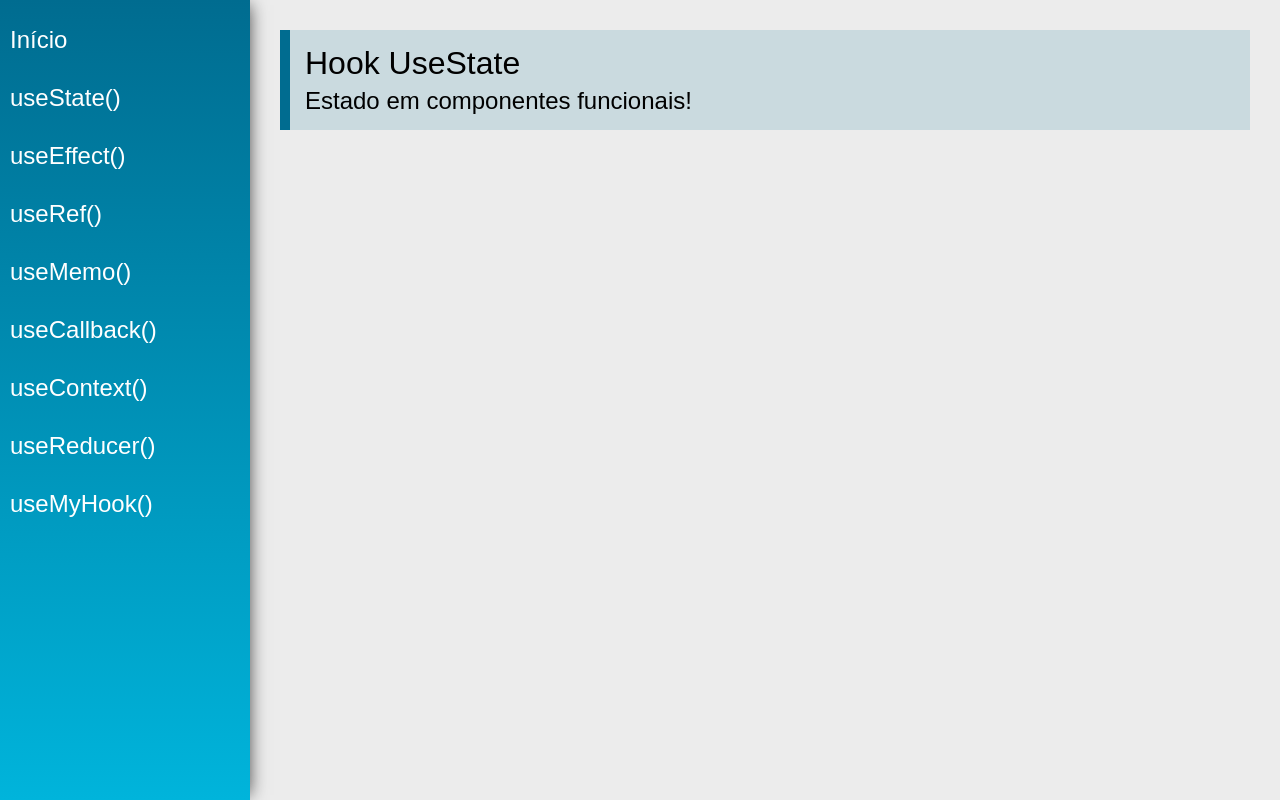
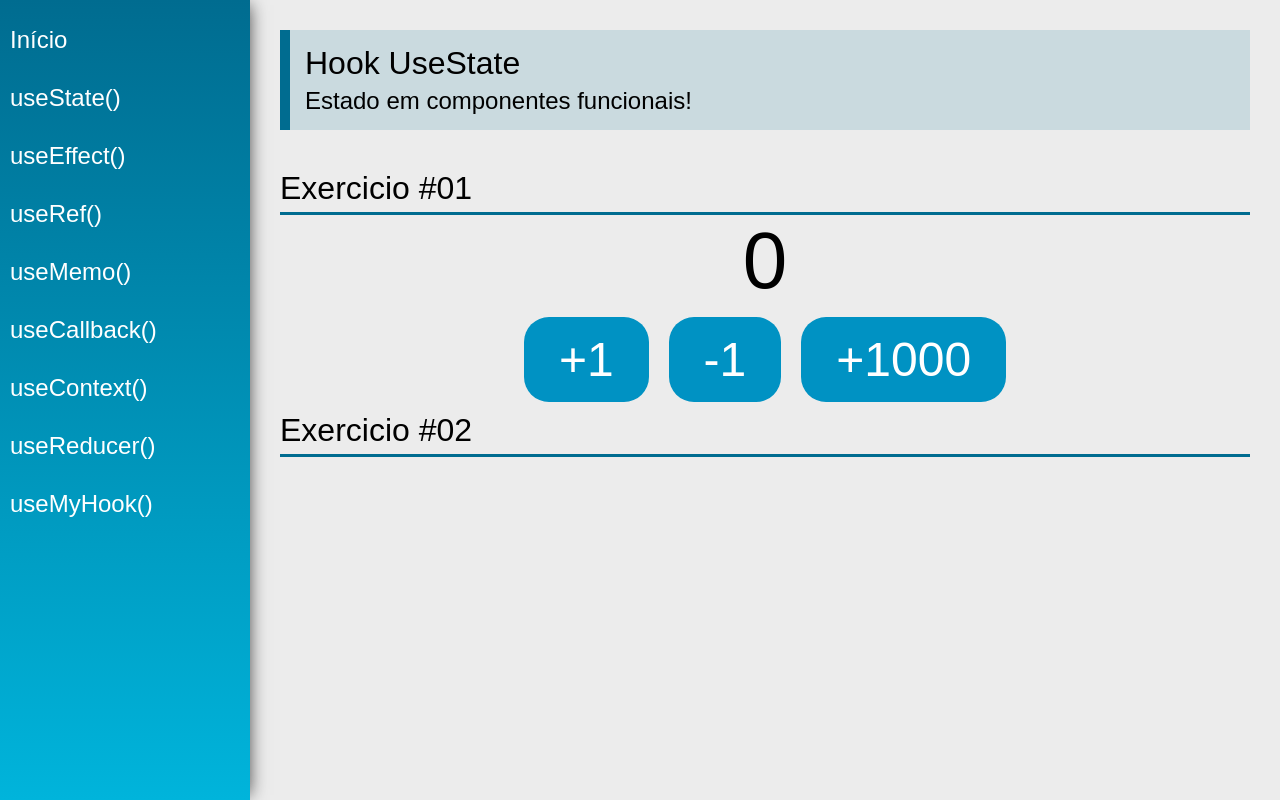
Before and after one commit to Ricardo-Lucena-Clear/-React-Hooks, a React (Create React App) app: page /useState in a window 1280 px wide. Built offline with nearby package versions, Linux system fonts and the light colour scheme.

Commit message:
useState #01

```diff
--- a/src/views/examples/UseState.jsx
+++ b/src/views/examples/UseState.jsx
@@ -1,13 +1,24 @@
-import React from 'react'
+import React, { useState } from 'react'
 import PageTitle from '../../components/layout/PageTitle'
+import SectionTitle from  '../../components/layout/SectionTitle'
+const UseState = (props) => {
+    const [count, setCount] = useState(0)
 
-const UseState = (props) => {
     return (
         <div className="UseState">
             <PageTitle
                 title="Hook UseState"
-                subtitle="Estado em componentes funcionais!"
-            />
+                subtitle="Estado em componentes funcionais!"/>
+                <SectionTitle title="Exercicio #01"/>
+                <div className="center">
+                    <span className="text">{count}</span>
+                    <div>
+                    <button className="btn" onClick={() => setCount(count + 1)}>+1</button>
+                    <button className="btn"onClick={() => setCount(count - 1)}>-1</button>
+                    <button className="btn"onClick={() => setCount(currect => currect + 1000)}>+1000</button>
+                    </div>
+                </div>
+                <SectionTitle title="Exercicio #02"/>
         </div>
     )
 }
```
